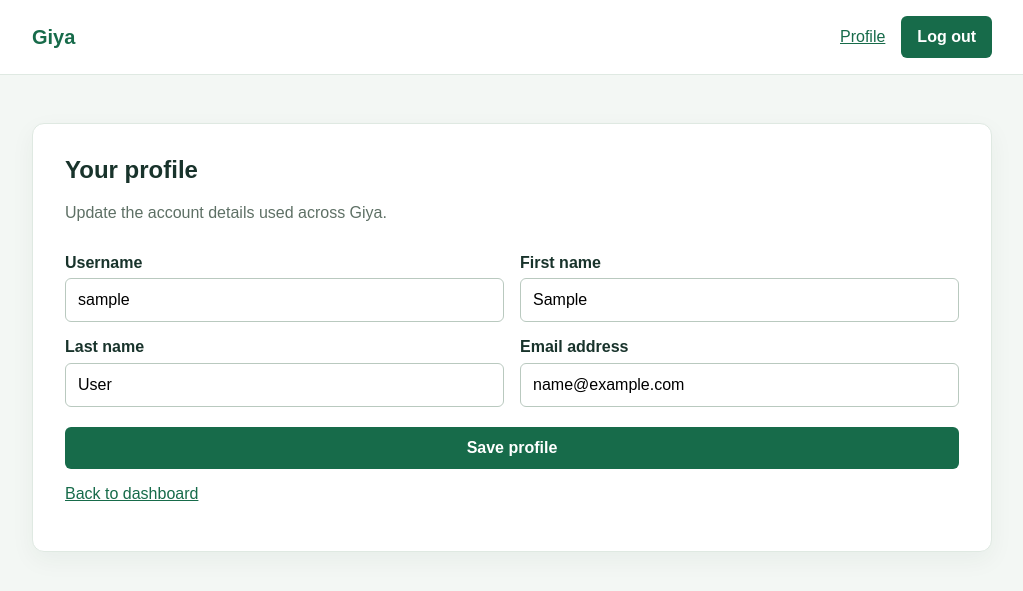
After one commit to frncs-eb/Giya-Brigoli-Francis-Earl-G1, a Django app: page /profile/ in a window 1280 px wide. The commit adds this page. Shown: the top 591 px of the page, without its empty margins (128-1151 px from the left). Run offline with Django 5.2, Linux system fonts and the light colour scheme; the visitor is signed in with stand-in values (Sample User, id 1).

Commit message:
feat: add profile page

```diff
--- a/accounts/urls.py
+++ b/accounts/urls.py
@@ -11,6 +11,7 @@ urlpatterns = [
         redirect_authenticated_user=True,
     ), name='login'),
     path('register/', views.register, name='register'),
+    path('profile/', views.profile, name='profile'),
     path('logout/', auth_views.LogoutView.as_view(
         next_page='accounts:login',
     ), name='logout'),
--- a/accounts/views.py
+++ b/accounts/views.py
@@ -1,6 +1,17 @@
-from django.contrib.auth import login
+from django import forms
+from django.contrib import messages
+from django.contrib.auth import get_user_model, login
+from django.contrib.auth.decorators import login_required
 from django.contrib.auth.forms import UserCreationForm
 from django.shortcuts import redirect, render
+
+
+class ProfileForm(forms.ModelForm):
+    """Editable account details that are safe for a user to change themselves."""
+
+    class Meta:
+        model = get_user_model()
+        fields = ('username', 'first_name', 'last_name', 'email')
 
 
 def register(request):
@@ -14,3 +25,17 @@ def register(request):
         return redirect('dashboard:home')
 
     return render(request, 'accounts/register.html', {'form': form})
+
+
+@login_required
+def profile(request):
+    form = ProfileForm(
+        request.POST if request.method == 'POST' else None,
+        instance=request.user,
+    )
+    if request.method == 'POST' and form.is_valid():
+        form.save()
+        messages.success(request, 'Your profile has been updated.')
+        return redirect('accounts:profile')
+
+    return render(request, 'accounts/profile.html', {'form': form})
--- /dev/null
+++ b/templates/accounts/profile.html
@@ -0,0 +1,29 @@
+{% extends "base.html" %}
+
+{% block title %}Your profile | Giya{% endblock %}
+
+{% block content %}
+<main>
+  <section class="card wide">
+    <h1>Your profile</h1>
+    <p class="muted">Update the account details used across Giya.</p>
+    <form method="post">
+      {% csrf_token %}
+      {% if form.non_field_errors %}
+        <div class="form-errors">{{ form.non_field_errors }}</div>
+      {% endif %}
+      <div class="profile-fields">
+        {% for field in form %}
+          <p>
+            <label for="{{ field.id_for_label }}">{{ field.label }}</label>
+            {{ field }}
+            {% if field.errors %}<span class="form-errors">{{ field.errors }}</span>{% endif %}
+          </p>
+        {% endfor %}
+      </div>
+      <button class="submit" type="submit">Save profile</button>
+    </form>
+    <p class="muted"><a href="{% url 'dashboard:home' %}">Back to dashboard</a></p>
+  </section>
+</main>
+{% endblock %}
--- a/templates/base.html
+++ b/templates/base.html
@@ -26,6 +26,11 @@
     .helptext { display: block; margin-top: .35rem; color: #5e7065; font-size: .875rem; }
     .form-errors { color: #a32626; }
     .muted { color: #5e7065; }
+    .messages { width: min(100% - 2rem, 960px); margin: 1rem auto; padding: 0; list-style: none; }
+    .messages li { padding: .85rem 1rem; border-radius: 6px; background: #e4f3e9; color: #145638; }
+    .profile-fields { display: grid; grid-template-columns: repeat(2, minmax(0, 1fr)); gap: 0 1rem; }
+    .profile-fields p { margin: 0; }
+    @media (max-width: 560px) { .profile-fields { grid-template-columns: 1fr; } }
     @media (max-width: 480px) { header { align-items: flex-start; gap: 1rem; } nav { flex-wrap: wrap; justify-content: flex-end; } .card { padding: 1.4rem; } }
   </style>
 </head>
@@ -34,7 +39,7 @@
     <a class="brand" href="{% if user.is_authenticated %}{% url 'dashboard:home' %}{% else %}{% url 'accounts:login' %}{% endif %}">Giya</a>
     <nav>
       {% if user.is_authenticated %}
-        <span>{{ user.username }}</span>
+        <a href="{% url 'accounts:profile' %}">Profile</a>
         <form method="post" action="{% url 'accounts:logout' %}">
           {% csrf_token %}
           <button type="submit">Log out</button>
@@ -45,6 +50,11 @@
       {% endif %}
     </nav>
   </header>
+  {% if messages %}
+    <ul class="messages" aria-live="polite">
+      {% for message in messages %}<li>{{ message }}</li>{% endfor %}
+    </ul>
+  {% endif %}
   {% block content %}{% endblock %}
 </body>
 </html>
--- a/templates/dashboard/home.html
+++ b/templates/dashboard/home.html
@@ -7,6 +7,7 @@
   <section class="card wide">
     <h1>Welcome to Giya, {{ user.username }}!</h1>
     <p>You’re signed in. Your dashboard is ready.</p>
+    <p><a href="{% url 'accounts:profile' %}">View or update your profile</a></p>
   </section>
 </main>
 {% endblock %}
```
Also changed, not shown: README.md.
